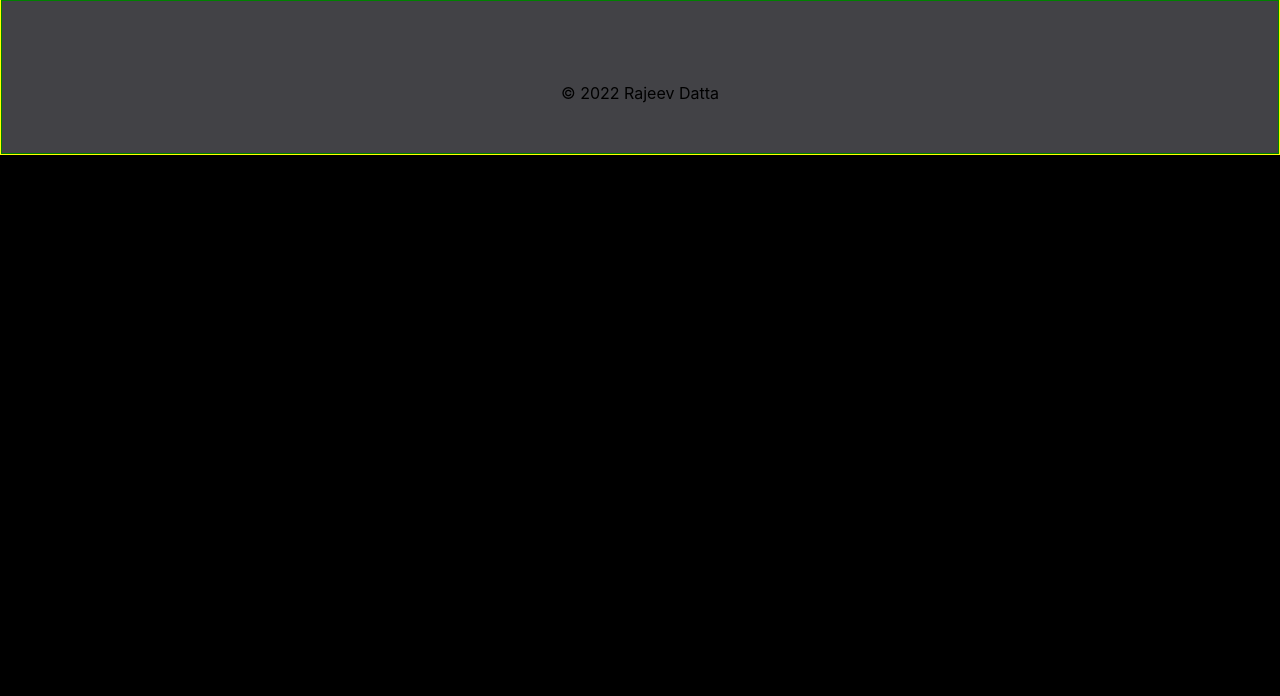
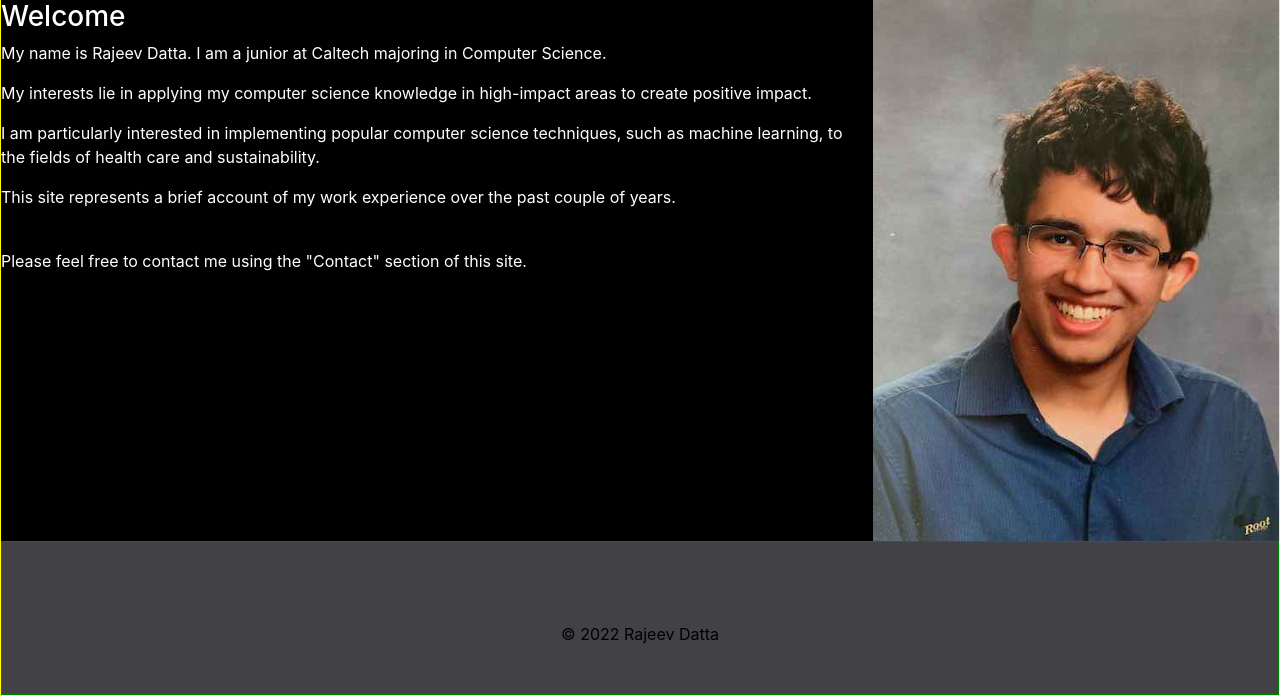
Before and after one commit to rajeev-datta/rajeev-datta.github.io, a Jekyll site: the page index.html, which Jekyll copies as it is, in a window 1280 px wide. Shown: the part 279-975 px from the top of the page. Built offline with Jekyll 4.4.1, drawn with Linux system fonts in a browser that asks for light colours; before the commit the page ends 900 px from its top, so only the background shows below that.

Commit message:
about section

```diff
--- a/index.html
+++ b/index.html
@@ -31,12 +31,35 @@
     </div>
 
     <div id="main">
-      <!-- <div id="">
-        <h3>About</h3>
-        <p>I am a cool dude.</p>
-      </div> -->
-      <div id="projects"></div>
-      <div id="contact"></div>
+      <div id="about">
+        <div class="row">
+          <!-- left side -->
+          <div class="col-lg-8 col-md-8 col-sm-12">
+            <h3>Welcome</h3>
+            <p>
+              My name is Rajeev Datta. I am a junior at Caltech majoring in Computer Science.
+            </p>
+            <p>
+              My interests lie in applying my computer science knowledge in high-impact areas to create positive impact.
+            </p>
+            <p>
+              I am particularly interested in implementing popular computer science techniques, such as machine learning, to the fields of health care and sustainability.
+            </p>
+            <p>
+              This site represents a brief account of my work experience over the past couple of years.
+            </p>
+            <br>
+            <p>
+              Please feel free to contact me using the "Contact" section of this site.
+            </p>
+          </div>
+          <!-- right side -->
+          <div class="col-lg-4 col-md-4 col-sm-12">
+            <img src="images/photo.jpg" class="img-fluid">
+          </div>
+        </div>
+      </div>
+
       <div id="footer">
         <a href="https://www.linkedin.com/in/rajeev-datta-1795ba1b1/"><img src="./images/next.png" alt="linkedin logo"></a>
         <a href="mailto:rdatta@caltech.edu"><img src="./images/envelope.png" alt="mail logo"></a>
```
